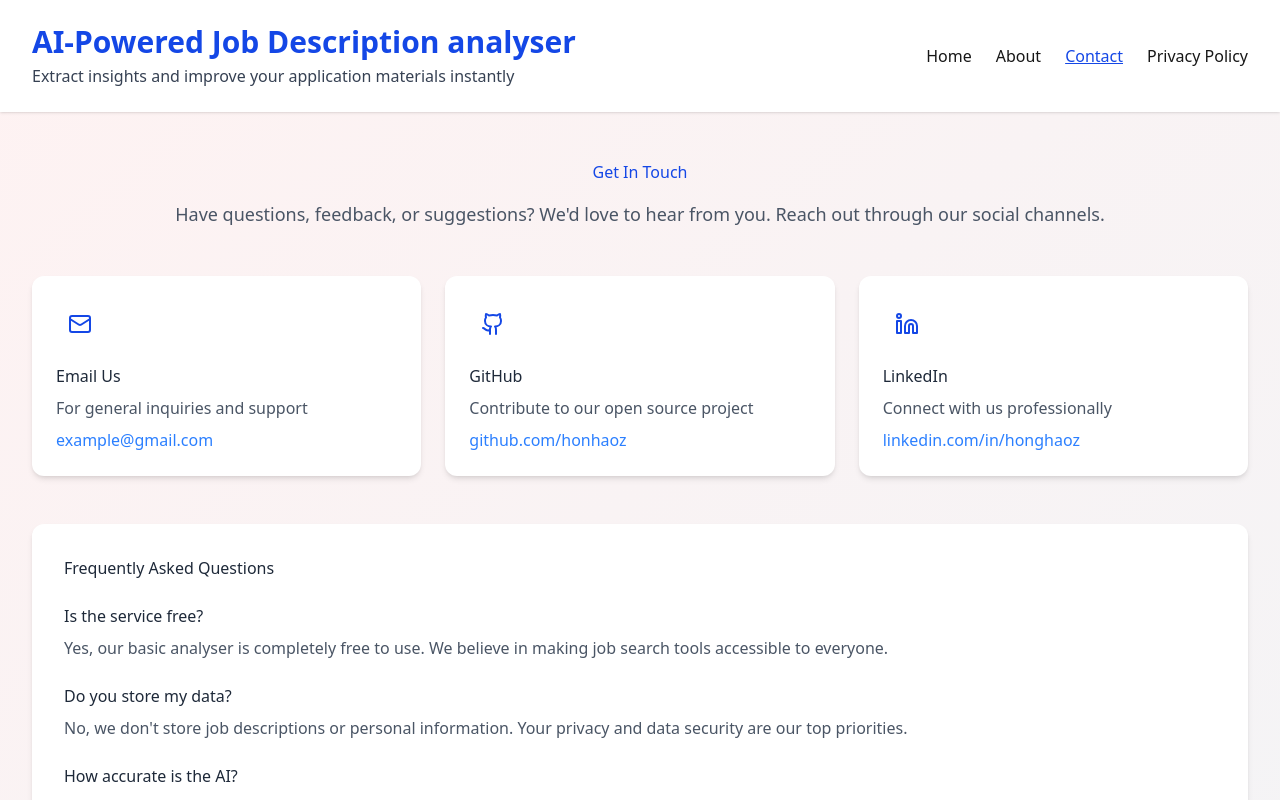
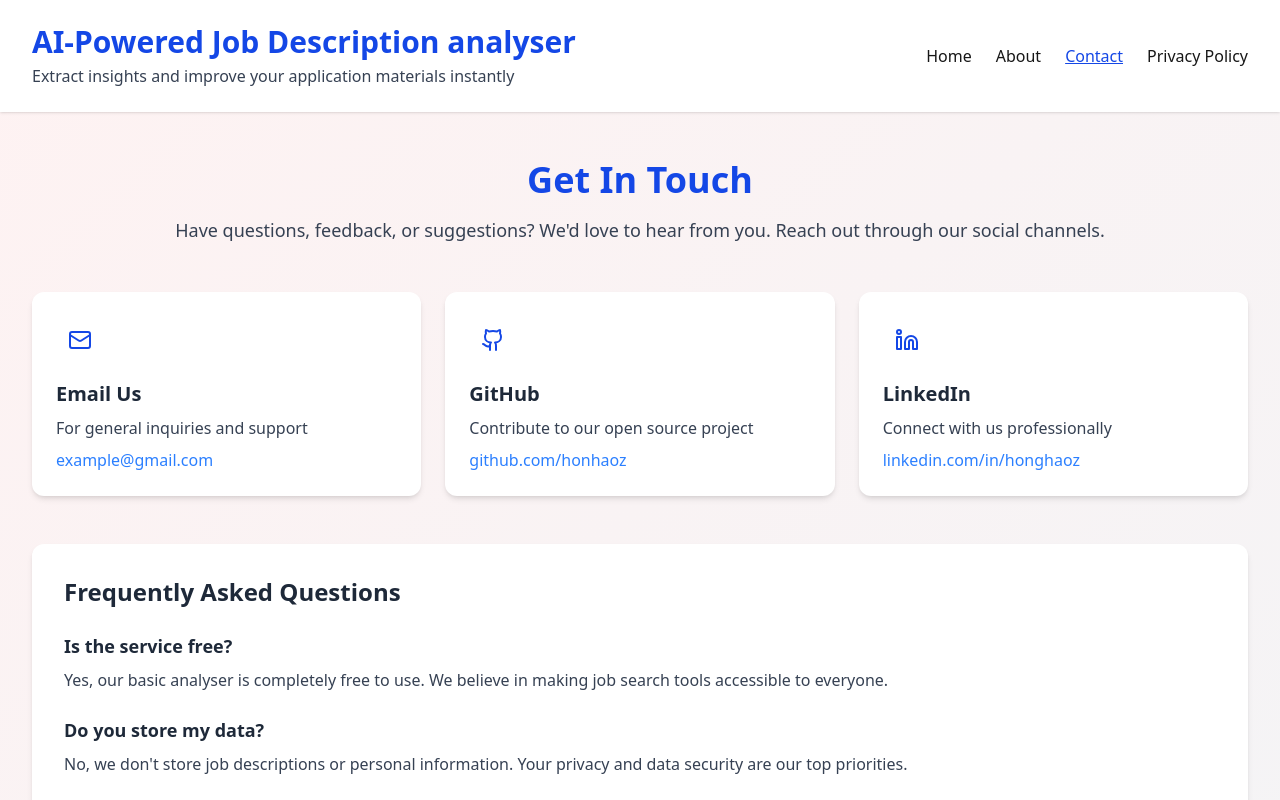
Before and after one commit to honhaoz/ai-job-analyser, a Next.js app in the folder apps/consumer-app/: page /contact in a window 1280 px wide. Shown: the top 800 px of the page. Built offline with nearby package versions, Linux system fonts and the light colour scheme.

Commit message:
style: fix heading size and text color

```diff
--- a/apps/consumer-app/app/contact/contact-info.tsx
+++ b/apps/consumer-app/app/contact/contact-info.tsx
@@ -14,7 +14,7 @@ const ContactInfo = () => {
     {
       method: "Email Us",
       description: "For general inquiries and support",
-      icon: <Mail className="w-6 h-6" />,
+      icon: <Mail className="w-6 h-6" aria-hidden="true" />,
       detail: <>example@gmail.com</>,
       href: "#",
       isEmail: true,
@@ -22,7 +22,7 @@ const ContactInfo = () => {
     {
       method: "GitHub",
       description: "Contribute to our open source project",
-      icon: <Github className="w-6 h-6" />,
+      icon: <Github className="w-6 h-6" aria-hidden="true" />,
       detail: "github.com/honhaoz",
       href: "https://github.com/honhaoz",
       isEmail: false,
@@ -30,7 +30,7 @@ const ContactInfo = () => {
     {
       method: "LinkedIn",
       description: "Connect with us professionally",
-      icon: <Linkedin className="w-6 h-6" />,
+      icon: <Linkedin className="w-6 h-6" aria-hidden="true" />,
       detail: "linkedin.com/in/honghaoz",
       href: "https://linkedin.com/in/honghaoz",
       isEmail: false,
@@ -44,8 +44,10 @@ const ContactInfo = () => {
           <div className="w-12 h-12 rounded-lg flex items-center justify-center text-blue-700 mb-4">
             {contact.icon}
           </div>
-          <h3 className="text-gray-800 mb-2">{contact.method}</h3>
-          <p className="text-gray-600 mb-2">{contact.description}</p>
+          <h3 className="text-xl font-semibold text-gray-800 mb-2">
+            {contact.method}
+          </h3>
+          <p className="text-gray-700 mb-2">{contact.description}</p>
           {contact.detail && (
             <a
               href={contact.href}
@@ -53,6 +55,11 @@ const ContactInfo = () => {
               className="text-blue-500 hover:text-blue-700 transition-colors cursor-pointer"
               target={contact.isEmail ? undefined : "_blank"}
               rel={contact.isEmail ? undefined : "noopener noreferrer"}
+              aria-label={
+                contact.isEmail
+                  ? "Email us"
+                  : `Visit our ${contact.method} (opens in new window)`
+              }
             >
               {contact.detail}
             </a>
--- a/apps/consumer-app/app/contact/page.tsx
+++ b/apps/consumer-app/app/contact/page.tsx
@@ -13,8 +13,8 @@ export default function Contact() {
 const HeroSection = () => {
   return (
     <div className="text-center mb-12">
-      <h1 className="text-blue-700 mb-4">Get In Touch</h1>
-      <p className="text-gray-600 text-lg">
+      <h1 className="text-4xl font-bold text-blue-700 mb-4">Get In Touch</h1>
+      <p className="text-gray-700 text-lg">
         Have questions, feedback, or suggestions? We'd love to hear from you.
         Reach out through our social channels.
       </p>
@@ -50,12 +50,16 @@ const FaqSection = () => {
 
   return (
     <div className="bg-white rounded-xl shadow-md p-8">
-      <h2 className="text-gray-800 mb-6">Frequently Asked Questions</h2>
+      <h2 className="text-2xl font-semibold text-gray-800 mb-6">
+        Frequently Asked Questions
+      </h2>
       <div className="space-y-6">
         {faqList.map((faq) => (
           <div key={faq.question}>
-            <h3 className="text-gray-800 mb-2">{faq.question}</h3>
-            <p className="text-gray-600">{faq.answer}</p>
+            <h3 className="text-lg font-semibold text-gray-800 mb-2">
+              {faq.question}
+            </h3>
+            <p className="text-gray-700">{faq.answer}</p>
           </div>
         ))}
       </div>
--- a/apps/consumer-app/app/page.tsx
+++ b/apps/consumer-app/app/page.tsx
@@ -94,7 +94,9 @@ export default function Home() {
       />
       {analysedJD && (
         <div className="animate-fadeIn">
-          <h2 className="text-gray-800 mb-6">Analysis Results</h2>
+          <h2 className="text-2xl font-semibold text-gray-800 mb-6">
+            Analysis Results
+          </h2>
 
           <div className="grid grid-cols-1 lg:grid-cols-2 gap-6">
             {resultCardsContent.map((card) => (
--- a/apps/consumer-app/app/privacy/page.tsx
+++ b/apps/consumer-app/app/privacy/page.tsx
@@ -3,7 +3,7 @@ import { Warning } from "@/components/warning";
 export default function PrivacyPolicy() {
   return (
     <div className="bg-white rounded-xl shadow-md p-6 sm:p-8">
-      <h2 className="text-gray-800 mb-6">Privacy Policy</h2>
+      <h1 className="text-4xl font-bold text-blue-700 mb-2">Privacy Policy</h1>
       <div className="space-y-6 text-gray-700">
         <PolicySection title="Overview">
           <p>
```
